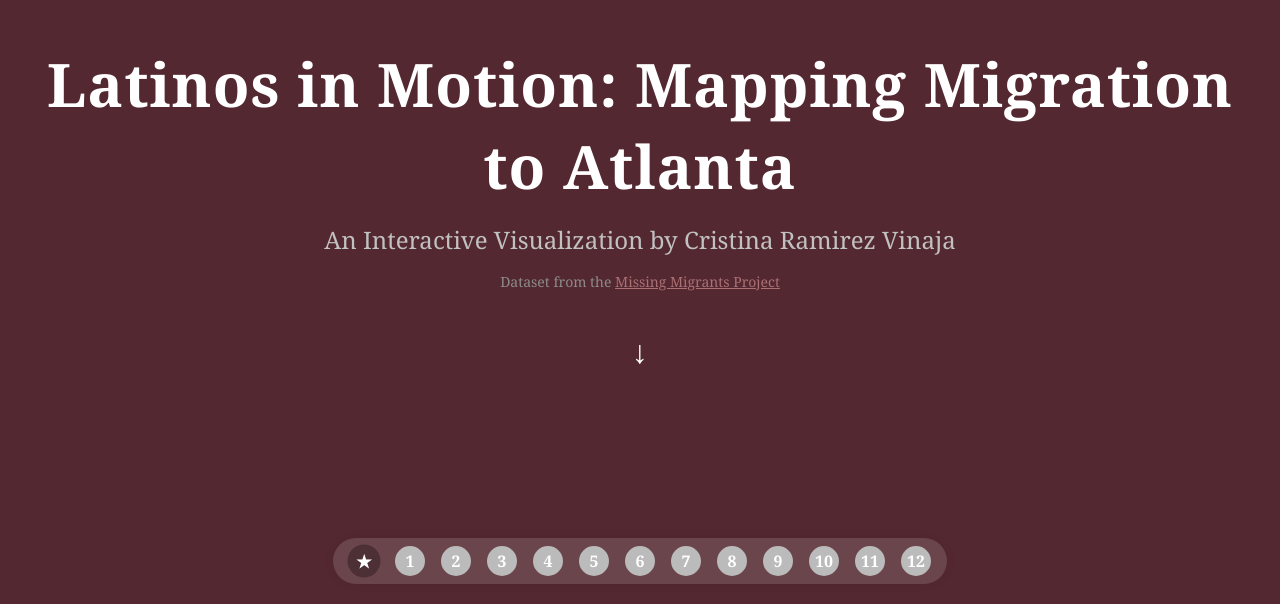
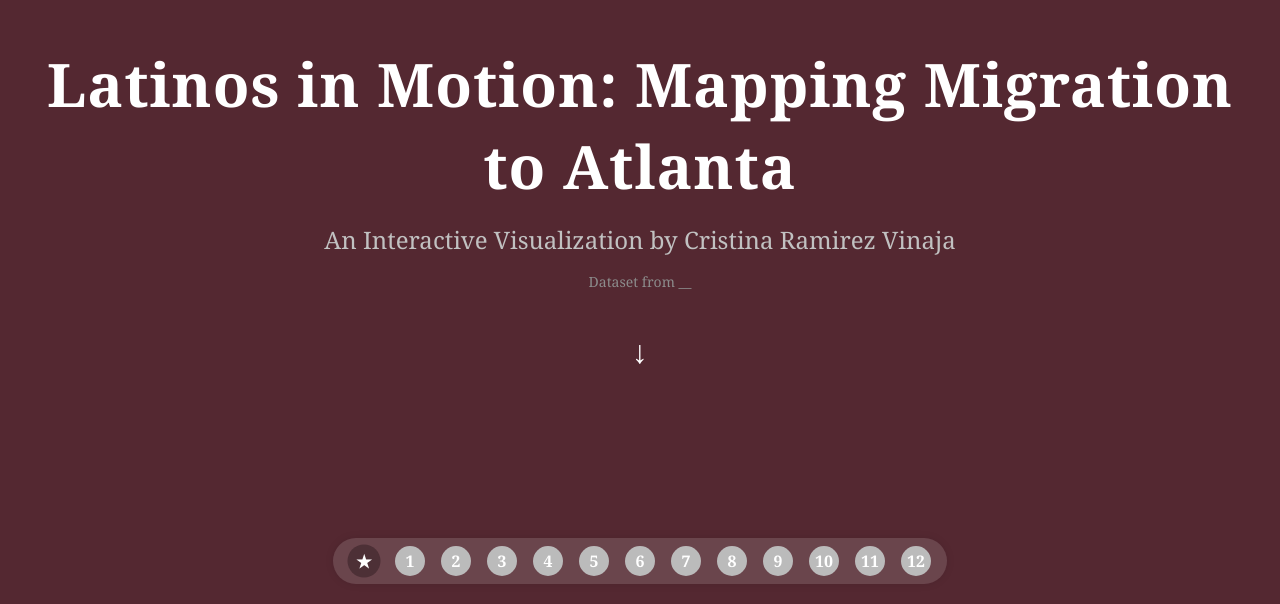
Before and after one commit to cristinar07/HIST336_FinalProject, a plain HTML site: page index.html in a window 1280 px wide. Shown: the part 196-800 px from the top of the page. Drawn offline with nearby package versions, Linux system fonts and the light colour scheme.

```diff
--- a/index.html
+++ b/index.html
@@ -15,10 +15,7 @@
       <h1 class="main-title">Latinos in Motion: Mapping Migration to Atlanta</h1>
       <p class="subtitle">An Interactive Visualization by Cristina Ramirez Vinaja</p>
       <p style="margin-top: 1rem; font-size: 14px; color: #8c8c8c;">
-        Dataset from the
-        <a href="https://missingmigrants.iom.int/data" target="_blank" style="color: #aa7074; text-decoration: underline;">
-          Missing Migrants Project
-        </a>
+        Dataset from __
       </p>
       <div class="scroll-indicator">↓</div>
     </div>
```
